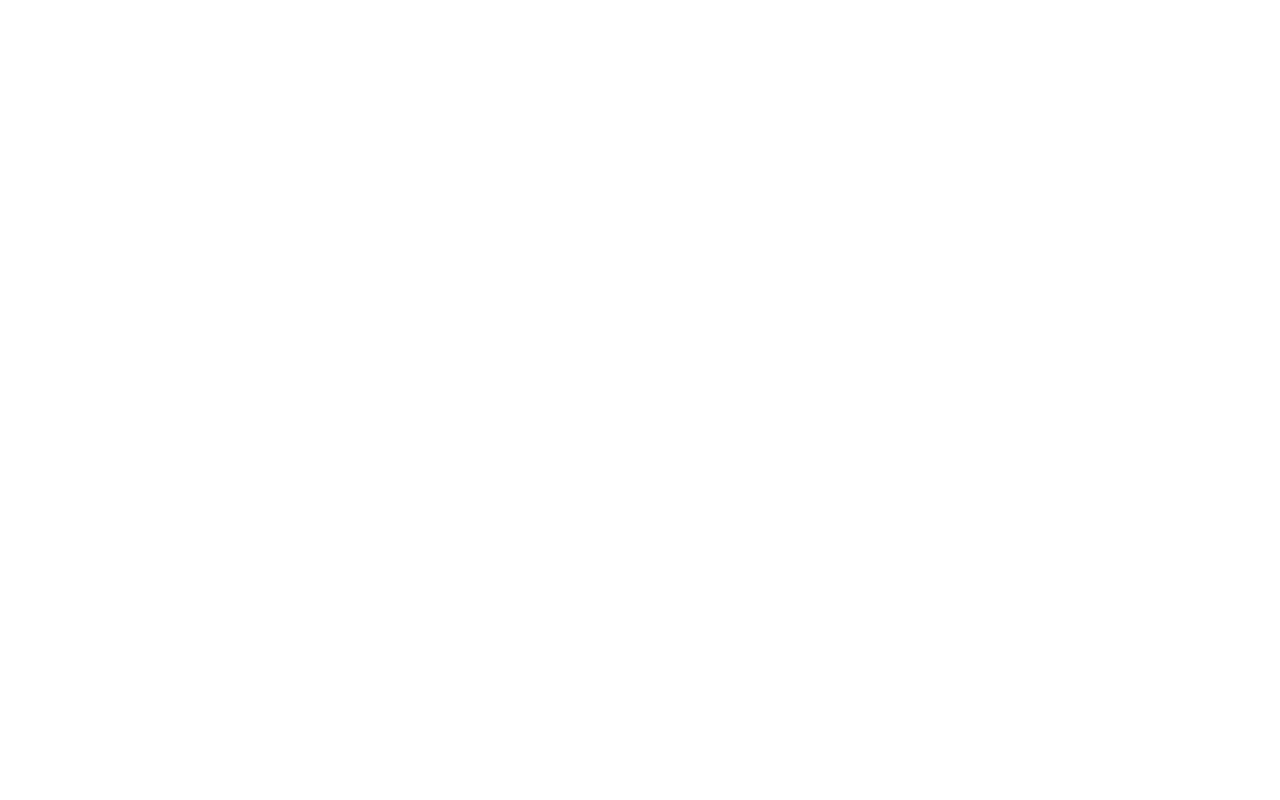
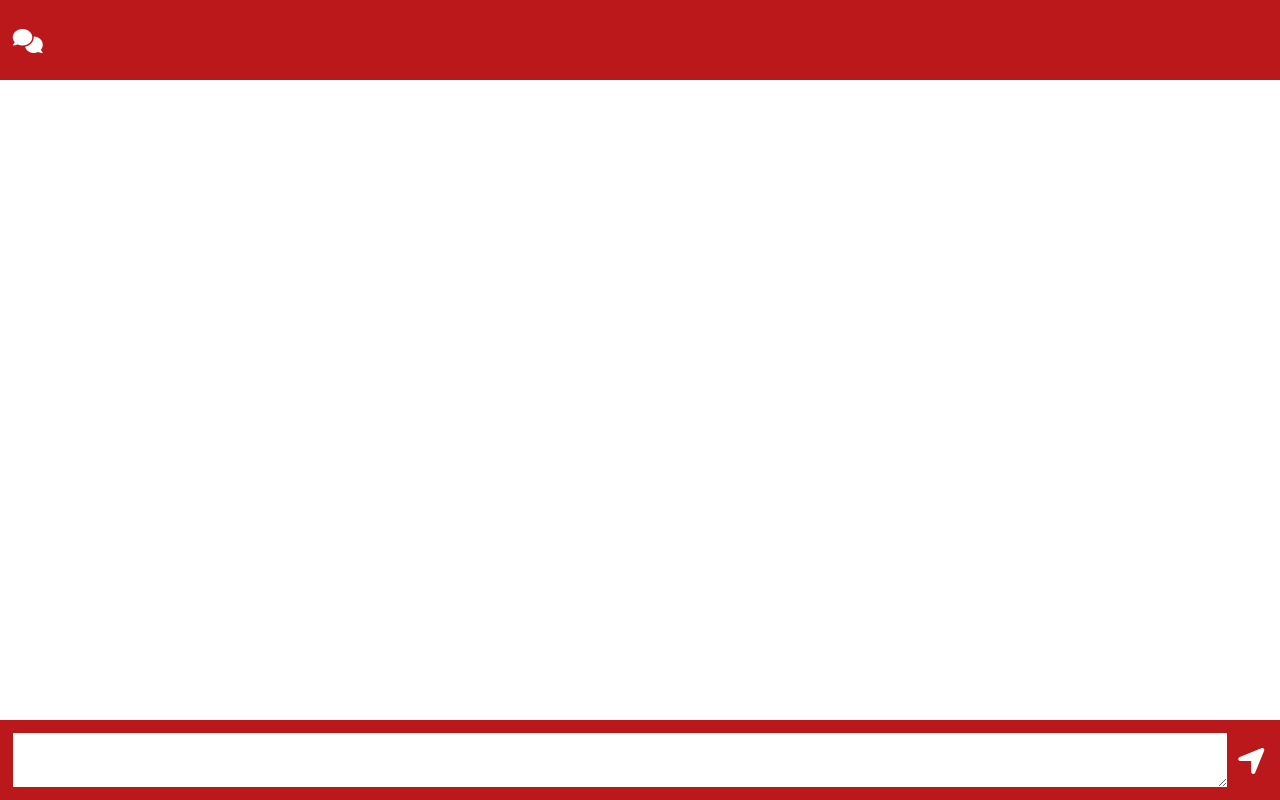
Before and after one commit to renato3x/js-web-chat, a website: page src/views/index.html in a window 1280 px wide. Drawn offline with nearby package versions, Linux system fonts and the light colour scheme.

Commit message:
Chat style initialized

```diff
--- a/src/public/styles/global.css
+++ b/src/public/styles/global.css
@@ -1,3 +1,15 @@
+@import url('https://fonts.googleapis.com/css2?family=Open+Sans:wght@400;500;600;700;800&display=swap');
+
+:root {
+  --black-primary: #ba181b;
+  --white: #ffffff;
+}
+
+* {
+  color: var(--white);
+  font-family: 'Open Sans', sans-serif;
+}
+
 html {
   font-size: 16px;
 }
--- /dev/null
+++ b/src/public/styles/index.css
@@ -0,0 +1,54 @@
+main.container {
+  height: 100%;
+  display: grid;
+  grid-template-columns: 1fr;
+  grid-template-rows: 10% 80% 10%;
+  grid-template-areas:
+  'nav'
+  'chat'
+  'input-area';
+}
+
+.navbar {
+  grid-area: nav;
+  background: var(--black-primary);
+  box-sizing: border-box;
+  padding: 0 .8rem 0 .8rem;
+  display: flex;
+  justify-content: flex-start;
+  align-items: center;
+}
+
+.navbar-logo {
+  font-size: 1.5rem;
+  cursor: pointer;
+}
+
+.input-area {
+  grid-area: input-area;
+  background: var(--black-primary);
+  box-sizing: border-box;
+  padding: .8rem;
+  display: flex;
+  justify-content: space-evenly;
+}
+
+.input-area #input-text {
+  flex-grow: 1;
+  background: var(--white);
+  color: black;
+  margin-right: .5rem;
+  outline: none;
+  border: none;
+  font-size: .9rem;
+}
+
+.input-area #send {
+  background: transparent;
+  border: none;
+  cursor: pointer;
+  width: 2rem;
+  font-size: 2rem;
+  margin: 0;
+  padding: 0;
+}
--- a/src/views/index.html
+++ b/src/views/index.html
@@ -6,8 +6,23 @@
     <meta name="viewport" content="width=device-width, initial-scale=1.0">
     <title>Chat</title>
     <link rel="stylesheet" href="/styles/global.css">
+    <link rel="stylesheet" href="/styles/index.css">
+    <link rel="stylesheet" href="https://cdnjs.cloudflare.com/ajax/libs/font-awesome/6.0.0-beta2/css/all.min.css">
   </head>
   <body>
+    <main class="container">
+      <nav class="navbar">
+        <span class="navbar-logo">
+          <i class="fas fa-comments"></i>
+        </span>
+      </nav>
 
+      <div class="input-area">
+        <textarea id="input-text"></textarea>
+        <button id="send">
+          <i class="fas fa-location-arrow"></i>
+        </button>
+      </div>
+    </main>
   </body>
 </html>
```
